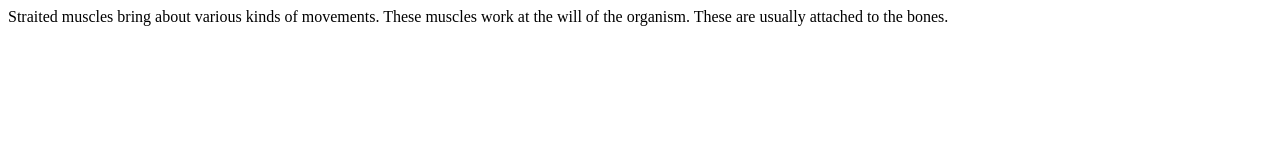
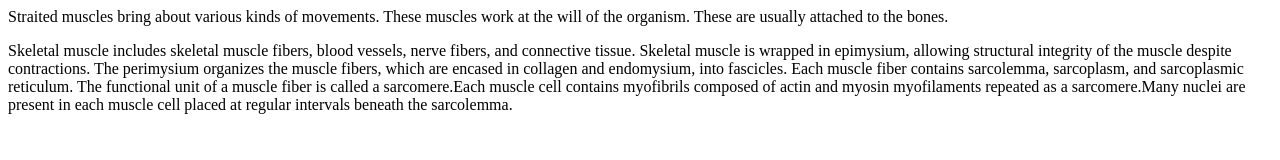
Before and after one commit to ZarnainZysha/Local-Repo, a plain HTML site: page index.html in a window 1280 px wide. Drawn offline with Linux system fonts and the light colour scheme.

Commit message:
Add new feature

```diff
--- a/index.html
+++ b/index.html
@@ -1 +1,2 @@
 <p>Straited muscles bring about various kinds of movements. These muscles work at the will of the organism. These are usually attached to the bones.</p>
+<p>Skeletal muscle includes skeletal muscle fibers, blood vessels, nerve fibers, and connective tissue. Skeletal muscle is wrapped in epimysium, allowing structural integrity of the muscle despite contractions. The perimysium organizes the muscle fibers, which are encased in collagen and endomysium, into fascicles. Each muscle fiber contains sarcolemma, sarcoplasm, and sarcoplasmic reticulum. The functional unit of a muscle fiber is called a sarcomere.Each muscle cell contains myofibrils composed of actin and myosin myofilaments repeated as a sarcomere.Many nuclei are present in each muscle cell placed at regular intervals beneath the sarcolemma.</p>
```
